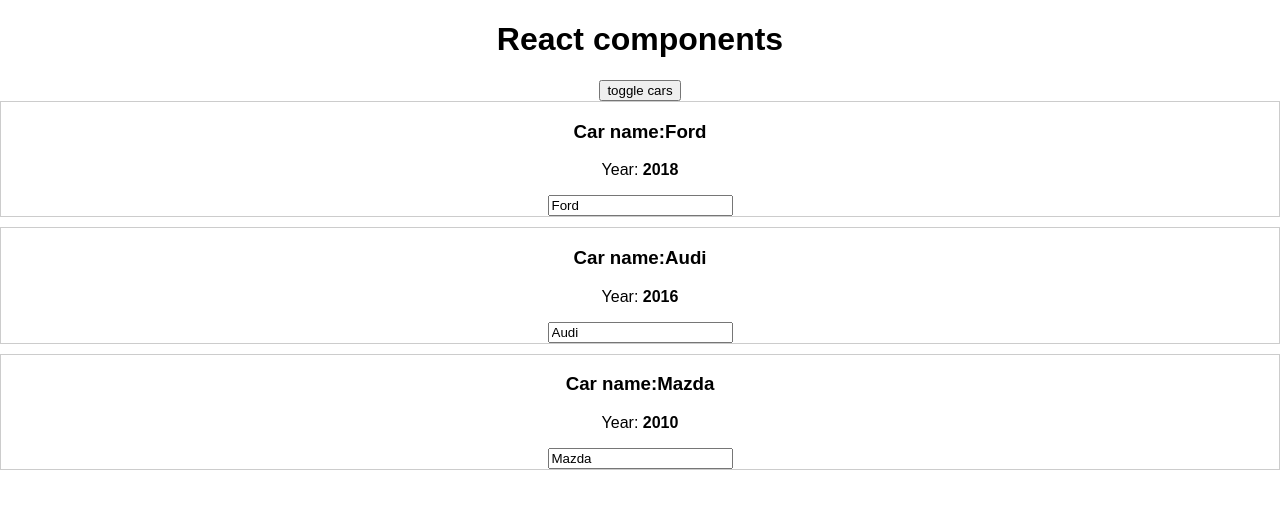
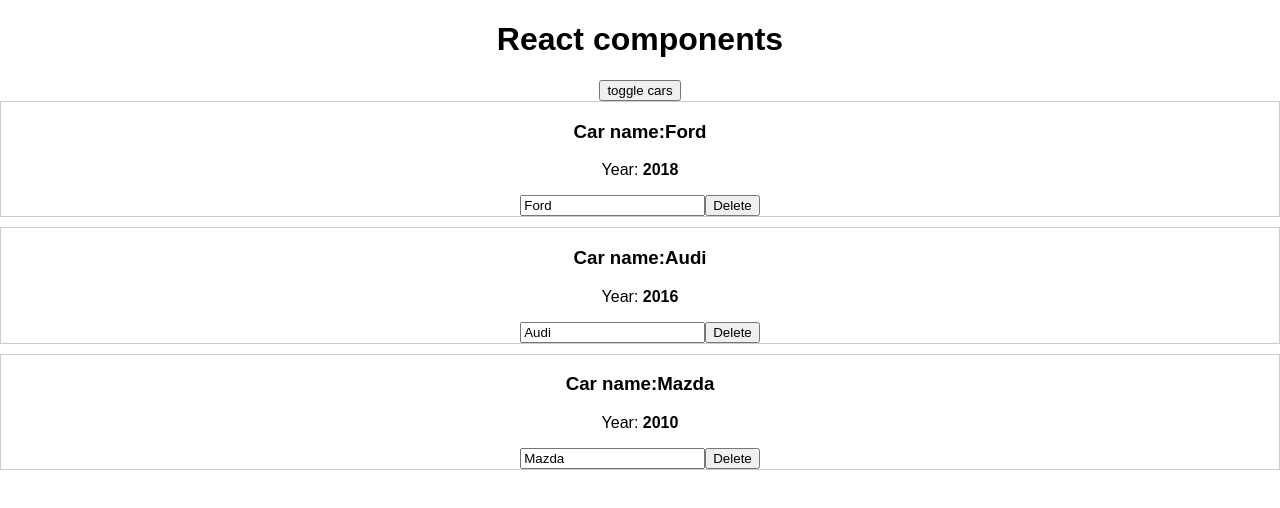
Before and after one commit to Home7-ru/react, a React (Create React App) app: page / in a window 1280 px wide. Both pictures are taken after a click on the button "toggle cars". Shown: the top 508 px of the page. Built offline with nearby package versions, Linux system fonts and the light colour scheme.

Commit message:
динамические списки ч3

```diff
--- a/src/App.js
+++ b/src/App.js
@@ -37,6 +37,14 @@ class App extends Component {
             cars:cars
         })
     }
+
+    //если просто функция то та где вызываем используем bind
+    //можно использовать и стрелочную функцию
+    deleteHandler(){
+      this.setState({
+          pageTitle: 'Deleted'
+      })
+    }
 // index берется из метода map
   render() {
 
@@ -52,6 +60,7 @@ class App extends Component {
                       key={index}
                       name={car.name}
                       year={car.year}
+                      onDelete={this.deleteHandler.bind(this, index)}
                       onChangeName={event => this.onChangeName(event.target.value,index)}
                   />
               )
--- a/src/Car/Car.js
+++ b/src/Car/Car.js
@@ -5,12 +5,13 @@ import React from 'react';
 const Car = props =>(
     <div style={{
         border:'1px solid #ccc',
-        marginBottom: '10px'
+        marginBottom: '10px',
+        display: 'block'
     }}>
         <h3>Car name:{props.name}</h3>
         <p>Year: <strong>{props.year}</strong></p>
         <input type="text" onChange={props.onChangeName} value={props.name}/>
-        {/*<button onClick={props.onChangeTitle}>Click</button>*/}
+        <button onClick={props.onDelete}>Delete</button>
 
     </div>
 
```
